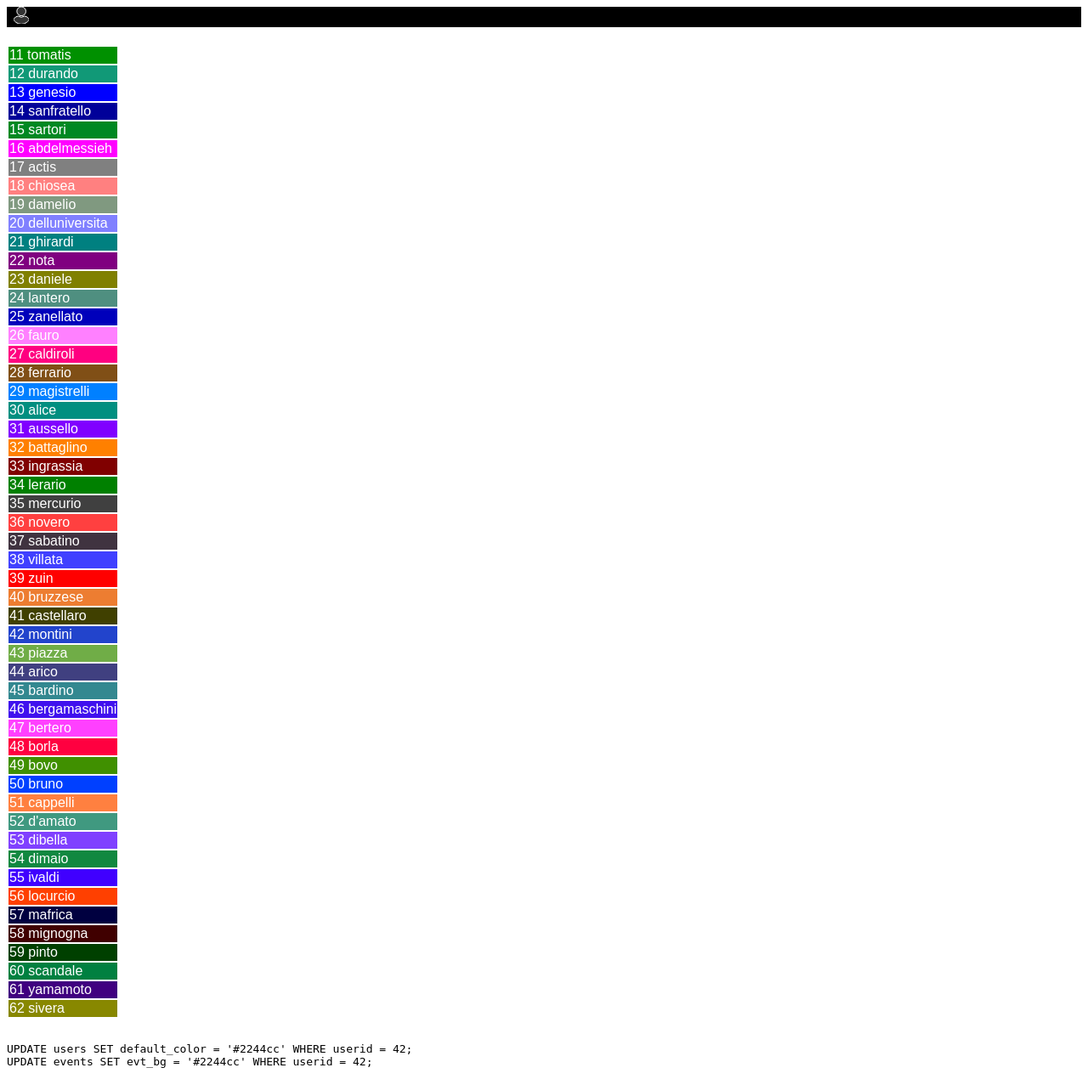
After one commit to hammertong/st-calendar, a PHP site: page /colors.html in a window 1280 px wide. The commit adds this page. Shown: the whole page at 85% size. Run offline with PHP 8.4, Linux system fonts and the light colour scheme.

Commit message:
fix colors

```diff
--- /dev/null
+++ b/colors.html
@@ -0,0 +1,117 @@
+<html>
+<head>
+<script>
+
+function _on_load() {
+	var c = [
+		[ '11' , 'tomatis'        , '#009000', 0],
+		[ '12' , 'durando'        , '#119977', 0],
+		[ '13' , 'genesio'        , '#0000ff', 0],
+		[ '14' , 'sanfratello'    , '#000099', 0],
+		[ '15' , 'sartori'        , '#008822', 0],
+		[ '16' , 'abdelmessieh'   , '#ff00ff', 0],
+		[ '17' , 'actis'          , '#808080', 0],
+		[ '18' , 'chiosea'        , '#ff8080', 0],
+		[ '19' , 'damelio'        , '#809980', 0],
+		[ '20' , 'delluniversita' , '#8080ff', 0],
+		[ '21' , 'ghirardi'       , '#008080', 0],
+		[ '22' , 'nota'           , '#800080', 0],
+		[ '23' , 'daniele'        , '#808000', 0],
+		[ '24' , 'lantero'        , '#4f8f80', 0],
+		[ '25' , 'zanellato'      , '#0000bb', 0],
+		[ '26' , 'fauro'          , '#ff80ff', 0],
+		[ '27' , 'caldiroli'      , '#ff0080', 0],
+		[ '28' , 'ferrario'       , '#804f16', 0],
+		[ '29' , 'magistrelli'    , '#0080ff', 0],
+		[ '30' , 'alice'          , '#008f80', 0],
+		[ '31' , 'aussello'       , '#8000ff', 0],
+		[ '32' , 'battaglino'     , '#ff8000', 0],
+		[ '33' , 'ingrassia'      , '#800000', 0],
+		[ '34' , 'lerario'        , '#008000', 0],
+		[ '35' , 'mercurio'       , '#404040', 0],
+		[ '36' , 'novero'         , '#ff4040', 0],
+		[ '37' , 'sabatino'       , '#403340', 0],
+		[ '38' , 'villata'        , '#4040ff', 0],
+		[ '39' , 'zuin'           , '#ff0000', 0],
+		[ '40' , 'bruzzese'       , '#ed7d31', 0],
+		[ '41' , 'castellaro'     , '#404000', 0],
+		[ '42' , 'montini'        , '#2244cc', 1],
+		[ '43' , 'piazza'         , '#70ad47', 0],
+		[ '44' , 'arico'          , '#404080', 0],
+		[ '45' , 'bardino'        , '#338890', 0],
+		[ '46' , 'bergamaschini'  , '#4011ee', 0],
+		[ '47' , 'bertero'        , '#ff40ff', 0],
+		[ '48' , 'borla'          , '#ff0040', 0],
+		[ '49' , 'bovo'           , '#409000', 0],
+		[ '50' , 'bruno'          , '#0040ff', 0],
+		[ '51' , 'cappelli'       , '#ff8040', 0],
+		[ '52' , 'd\'amato'       , '#409980', 0],
+		[ '53' , 'dibella'        , '#8040ff', 0],
+		[ '54' , 'dimaio'         , '#118840', 0],
+		[ '55' , 'ivaldi'         , '#4000ff', 0],
+		[ '56' , 'locurcio'       , '#ff4000', 0],
+		[ '57' , 'mafrica'        , '#000040', 0],
+		[ '58' , 'mignogna'       , '#400000', 0],
+		[ '59' , 'pinto'          , '#004000', 0],
+		[ '60' , 'scandale'       , '#008040', 0],
+		[ '61' , 'yamamoto'       , '#400080', 0],
+		[ '62' , 'sivera'         , '#888800', 0]
+	];
+
+	var sql = '';
+	var ht = '<table style="width: 100 %">';
+	for (var i = 0; i < c.length; i ++) {
+		var clr = c[i];
+		ht += '<tr><td style="color: white; background:';
+		ht += clr[2];
+		ht += ';">';
+		ht += clr[0];
+		ht += ' ';
+		ht += clr[1];
+		ht += '</td></tr>';
+		if (clr[3] == 1) {
+			sql += '<br>';
+			sql += 'UPDATE users SET default_color = \'' + clr[2]+ '\' WHERE userid = ' + clr[0] + ';';
+			sql += '<br>';
+			sql += 'UPDATE events SET evt_bg = \'' + clr[2]+ '\' WHERE userid = ' + clr[0] + ';';
+			sql += '<br>';
+		}
+	}
+
+	ht +='</table>';
+	ht += '<pre>';
+	ht += sql;
+	ht += '</pre>';
+
+	document.getElementById('users').innerHTML = ht;
+}
+
+
+</script>
+
+</head>
+<body style="font-family: Arial, Helvetica;" onload="_on_load()">
+
+<h1 style="background: black;">
+<div style="height: 24px; cursor: pointer; margin-left: 8px; margin-top: 2px;">
+<svg xmlns="http://www.w3.org/2000/svg" width="18.288" height="20.43" viewBox="0 0 18.288 20.43">
+  <g id="user_2_" data-name="user (2)" transform="translate(-24.165)">
+    <g id="Group_104" data-name="Group 104" transform="translate(28.005)">
+      <g id="Group_103" data-name="Group 103">
+        <path fill="#333333" stroke="#ffffff" id="Path_597" data-name="Path 597" d="M116.1,0a5.3,5.3,0,1,0,5.3,5.3A5.319,5.319,0,0,0,116.1,0Z" transform="translate(-110.791)"/>
+      </g>
+    </g>
+    <g id="Group_106" data-name="Group 106" transform="translate(24.165 10.988)">
+      <g id="Group_105" data-name="Group 105" transform="translate(0)">
+        <path fill="#333333" stroke="#ffffff" id="Path_598" data-name="Path 598" d="M42.413,251.7a4.945,4.945,0,0,0-.533-.973,6.593,6.593,0,0,0-4.563-2.872.976.976,0,0,0-.672.162,5.654,5.654,0,0,1-6.671,0,.869.869,0,0,0-.672-.162,6.546,6.546,0,0,0-4.563,2.872,5.7,5.7,0,0,0-.533.973.493.493,0,0,0,.023.44,9.241,9.241,0,0,0,.625.927,8.8,8.8,0,0,0,1.066,1.2,13.886,13.886,0,0,0,1.066.927,10.563,10.563,0,0,0,12.6,0,10.185,10.185,0,0,0,1.066-.927,10.7,10.7,0,0,0,1.066-1.2,8.119,8.119,0,0,0,.625-.927A.4.4,0,0,0,42.413,251.7Z" transform="translate(-24.165 -247.841)"/>
+      </g>
+    </g>
+  </g>
+</svg>
+</div>
+</h1>
+
+<div id="users"></div>
+
+</body>
+</html>
--- a/profile.svg.php
+++ b/profile.svg.php
@@ -3,12 +3,12 @@
   <g id="user_2_" data-name="user (2)" transform="translate(-24.165)">
     <g id="Group_104" data-name="Group 104" transform="translate(28.005)">
       <g id="Group_103" data-name="Group 103">
-        <path fill="<?php echo $icon_color; ?>" id="Path_597" data-name="Path 597" d="M116.1,0a5.3,5.3,0,1,0,5.3,5.3A5.319,5.319,0,0,0,116.1,0Z" transform="translate(-110.791)"/>
+        <path fill="<?php echo $icon_color; ?>" stroke="#ffffff" id="Path_597" data-name="Path 597" d="M116.1,0a5.3,5.3,0,1,0,5.3,5.3A5.319,5.319,0,0,0,116.1,0Z" transform="translate(-110.791)"/>
       </g>
     </g>
     <g id="Group_106" data-name="Group 106" transform="translate(24.165 10.988)">
       <g id="Group_105" data-name="Group 105" transform="translate(0)">
-        <path fill="<?php echo $icon_color; ?>" id="Path_598" data-name="Path 598" d="M42.413,251.7a4.945,4.945,0,0,0-.533-.973,6.593,6.593,0,0,0-4.563-2.872.976.976,0,0,0-.672.162,5.654,5.654,0,0,1-6.671,0,.869.869,0,0,0-.672-.162,6.546,6.546,0,0,0-4.563,2.872,5.7,5.7,0,0,0-.533.973.493.493,0,0,0,.023.44,9.241,9.241,0,0,0,.625.927,8.8,8.8,0,0,0,1.066,1.2,13.886,13.886,0,0,0,1.066.927,10.563,10.563,0,0,0,12.6,0,10.185,10.185,0,0,0,1.066-.927,10.7,10.7,0,0,0,1.066-1.2,8.119,8.119,0,0,0,.625-.927A.4.4,0,0,0,42.413,251.7Z" transform="translate(-24.165 -247.841)"/>
+        <path fill="<?php echo $icon_color; ?>" stroke="#ffffff" id="Path_598" data-name="Path 598" d="M42.413,251.7a4.945,4.945,0,0,0-.533-.973,6.593,6.593,0,0,0-4.563-2.872.976.976,0,0,0-.672.162,5.654,5.654,0,0,1-6.671,0,.869.869,0,0,0-.672-.162,6.546,6.546,0,0,0-4.563,2.872,5.7,5.7,0,0,0-.533.973.493.493,0,0,0,.023.44,9.241,9.241,0,0,0,.625.927,8.8,8.8,0,0,0,1.066,1.2,13.886,13.886,0,0,0,1.066.927,10.563,10.563,0,0,0,12.6,0,10.185,10.185,0,0,0,1.066-.927,10.7,10.7,0,0,0,1.066-1.2,8.119,8.119,0,0,0,.625-.927A.4.4,0,0,0,42.413,251.7Z" transform="translate(-24.165 -247.841)"/>
       </g>
     </g>
   </g>
```
